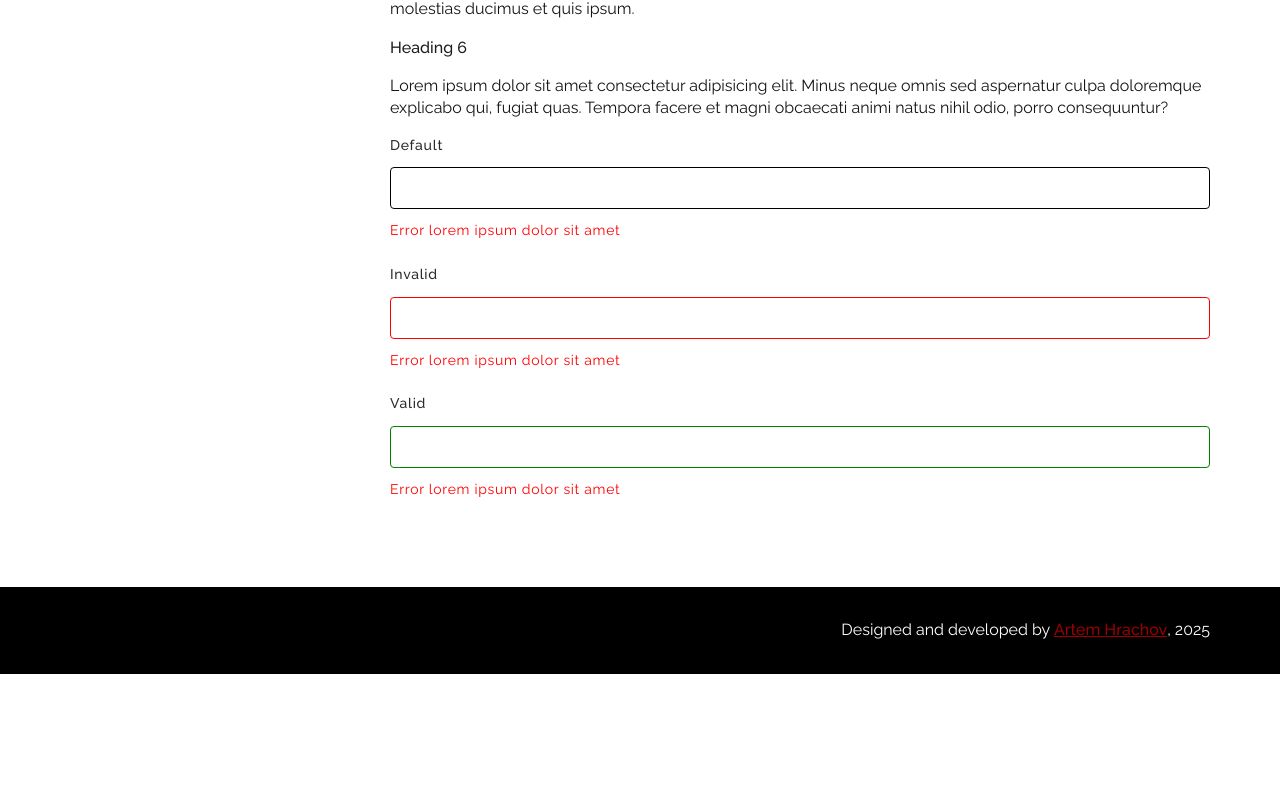
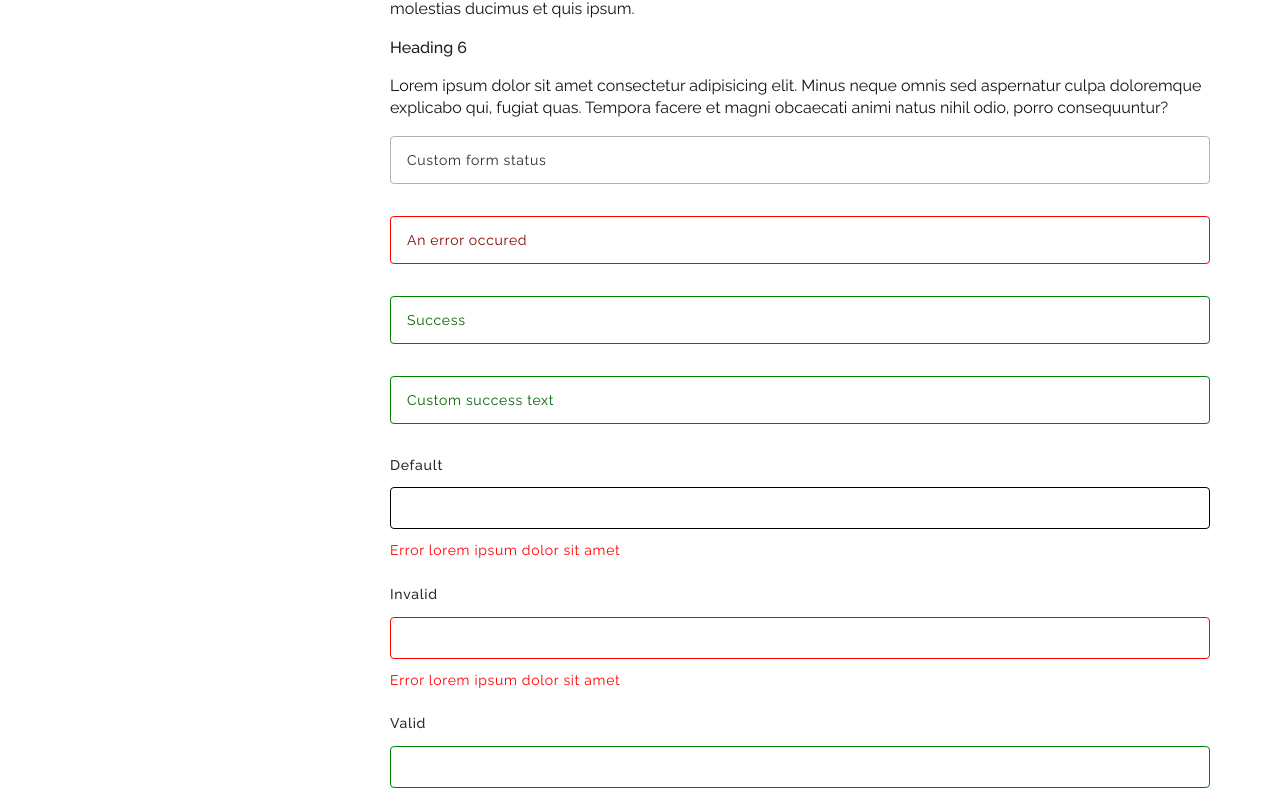
Before and after one commit to ArtemGrachov/banking-vue, a Vue app: page / in a window 1280 px wide. Shown: the part 692-1493 px from the top of the page. Before the commit the page ends 1366 px from the top, so only its background shows below. Built offline with nearby package versions, Linux system fonts and the light colour scheme.

Commit message:
feat: form status block, BDA-58

```diff
--- /dev/null
+++ b/src/components/forms/FormStatus.vue
@@ -0,0 +1,76 @@
+<script setup lang="ts">
+import { computed } from 'vue';
+
+const enum EFormStatus {
+  SUCCESS = 'success',
+  ERROR = 'error',
+}
+
+interface IProps {
+  status?: string;
+}
+
+const { status } = defineProps<IProps>();
+
+const hostClassNames = computed(() => {
+  const result: string[] = [];
+
+  switch (status) {
+    case EFormStatus.SUCCESS: {
+      result.push('_success');
+      break;
+    }
+    case EFormStatus.ERROR: {
+      result.push('_error');
+      break;
+    }
+  }
+
+  return result;
+});
+
+const internalMessage = computed(() => {
+  switch (status) {
+    case EFormStatus.SUCCESS: {
+      return 'Success';
+    }
+    case EFormStatus.ERROR: {
+      return 'An error occured';
+    }
+  }
+});
+</script>
+
+<template>
+  <div class="form-status" :class="hostClassNames">
+    <slot />
+    {{!$slots.default ?  internalMessage : null}}
+  </div>
+</template>
+
+<style lang="scss" scoped>
+.form-status {
+  margin-bottom: 32px;
+  display: block;
+  width: 100%;
+  padding: 16px;
+  border: 1px solid #b1b1b1;
+  transition: 200ms;
+  font-size: 14px;
+  font-family: 'Raleway', sans-serif;
+  border-radius: 4px;
+  letter-spacing: 0.05em;
+  color: #2a2a2a;
+  line-height: 1;
+
+  &._success {
+    border-color: green;
+    color: darkgreen;
+  }
+
+  &._error {
+    border-color: red;
+    color: darkred;
+  }
+}
+</style>
--- a/src/views/dashboard/ViewDashboard.vue
+++ b/src/views/dashboard/ViewDashboard.vue
@@ -1,5 +1,6 @@
 <script setup lang="ts">
 import FormField from '@/components/forms/FormField.vue';
+import FormStatus from '@/components/forms/FormStatus.vue';
 import Input from '@/components/inputs/Input.vue';
 
 </script>
@@ -42,7 +43,15 @@ import Input from '@/components/inputs/Input.vue';
     <p>
       Lorem ipsum dolor sit amet consectetur adipisicing elit. Minus neque omnis sed aspernatur culpa doloremque explicabo qui, fugiat quas. Tempora facere et magni obcaecati animi natus nihil odio, porro consequuntur?
     </p>
-    <div>
+    <form v-on:submit.prevent>
+      <FormStatus>
+        Custom form status
+      </FormStatus>
+      <FormStatus status="error" />
+      <FormStatus status="success" />
+      <FormStatus status="success">
+        Custom success text
+      </FormStatus>
       <FormField :label-attrs="{ for: 'input-default' }">
         <template #label>Default</template>
         <Input id="input-default" type="text" />
@@ -55,7 +64,7 @@ import Input from '@/components/inputs/Input.vue';
         <template #label>Valid</template>
         <Input id="input-valid" type="text" class="valid" />
       </FormField>
-    </div>
+    </form>
   </div>
 </template>
 
```
